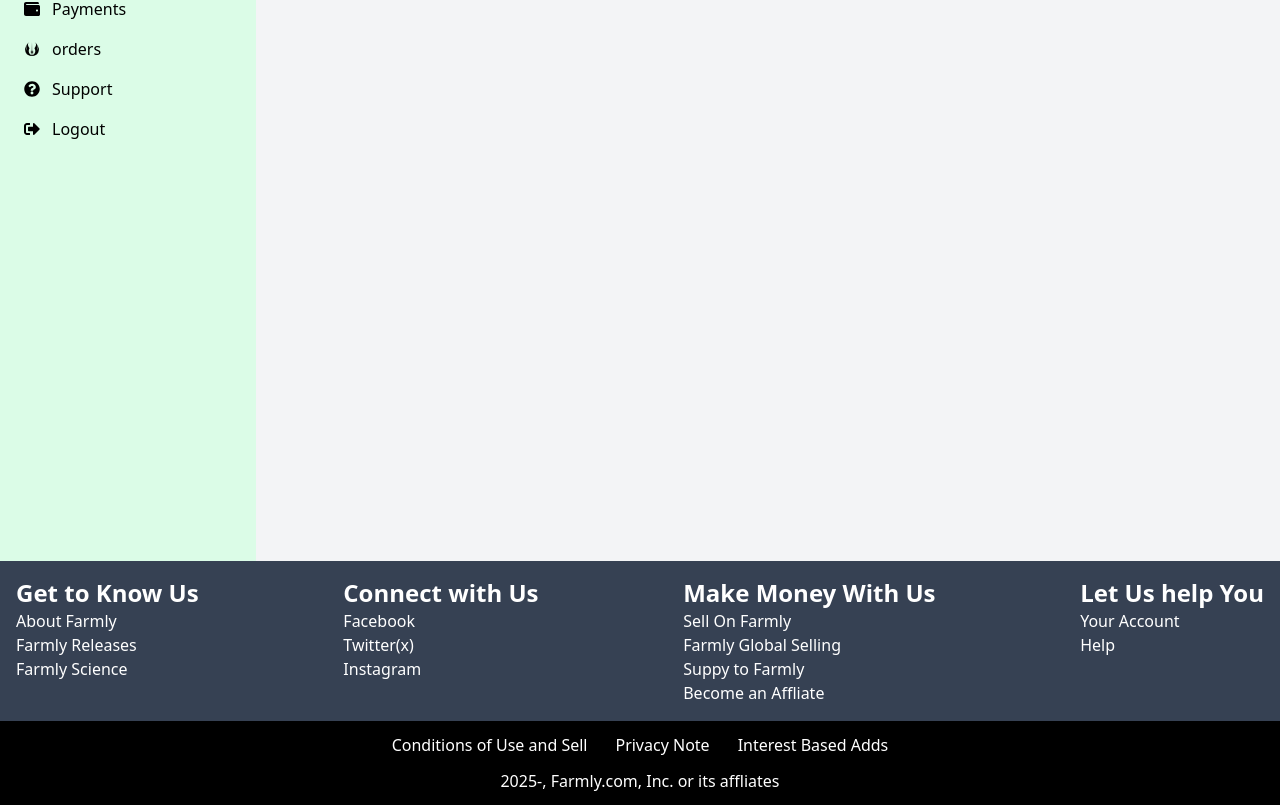
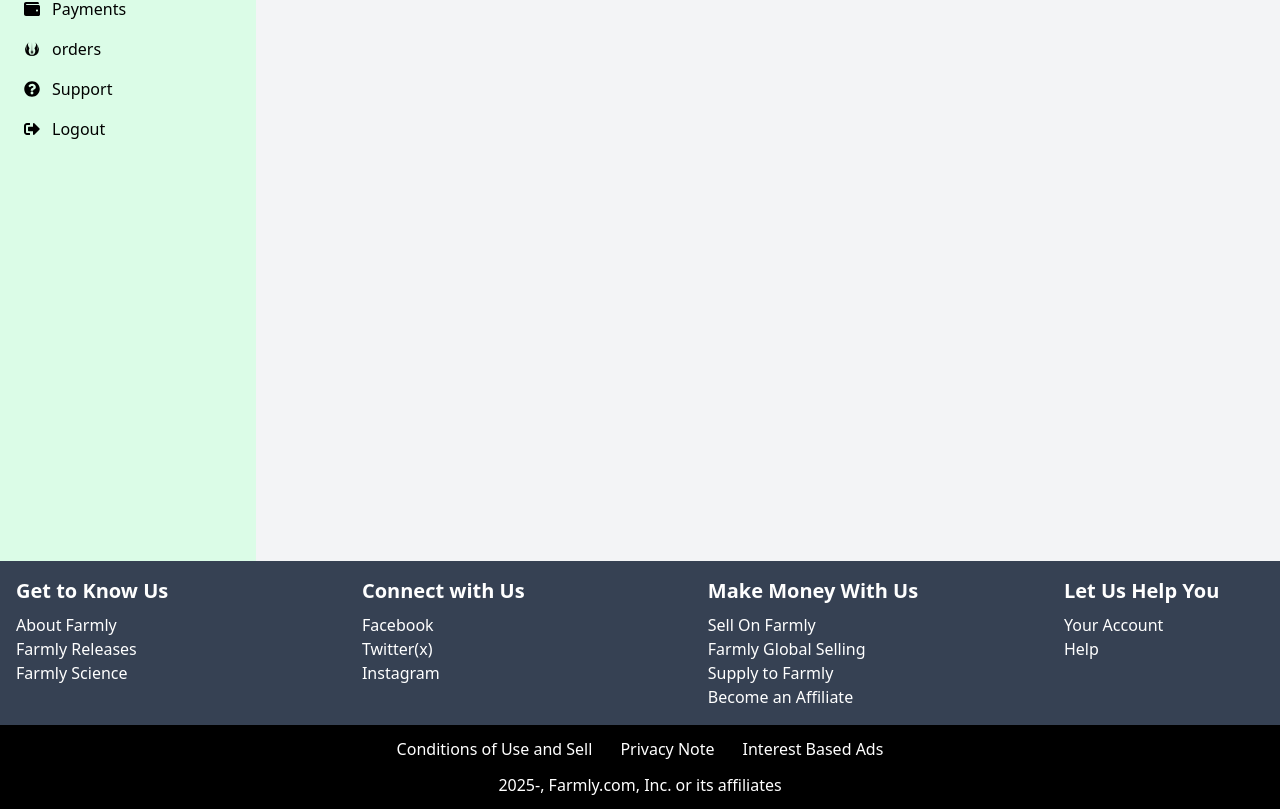
Before and after one commit to Sarat20/farmly, a React (Vite) app in the folder frontend/: page /vendor/dashboard/payments in a window 1280 px wide. Shown: the part 327-1136 px from the top of the page. Built offline with nearby package versions, Linux system fonts and the light colour scheme.

Commit message:
Update Footer.jsx

```diff
--- a/frontend/src/components/Footer.jsx
+++ b/frontend/src/components/Footer.jsx
@@ -3,55 +3,47 @@ import React from "react";
 const Footer = () => {
   return (
     <div className="flex flex-col">
-
       {/* --this is footer top */}
-      <div className="bg-gray-700 text-white flex flex-row px-4 justify-between py-4">
-        <div>
-          <span className="text-2xl font-bold">Get to Know Us</span>
-          <ul>About Farmly </ul>
+      <div className="bg-gray-700 text-white flex flex-col md:flex-row flex-wrap px-4 justify-between py-4 gap-6">
+        <div className="min-w-[200px]">
+          <span className="text-xl font-bold block mb-2">Get to Know Us</span>
+          <ul>About Farmly</ul>
           <ul>Farmly Releases</ul>
           <ul>Farmly Science</ul>
         </div>
 
-        <div>
-
-          <span className="text-2xl font-bold"> Connect with Us</span>
+        <div className="min-w-[200px]">
+          <span className="text-xl font-bold block mb-2">Connect with Us</span>
           <ul>Facebook</ul>
           <ul>Twitter(x)</ul>
           <ul>Instagram</ul>
         </div>
 
-        <div>
-
-          <span className="text-2xl font-bold"> Make Money With Us</span>
+        <div className="min-w-[200px]">
+          <span className="text-xl font-bold block mb-2">Make Money With Us</span>
           <ul>Sell On Farmly</ul>
           <ul>Farmly Global Selling</ul>
-          <ul>Suppy to Farmly</ul>
-          <ul>Become an Affliate</ul>
+          <ul>Supply to Farmly</ul>
+          <ul>Become an Affiliate</ul>
         </div>
 
-        <div>
-
-          <span className="text-2xl font-bold">Let Us help You</span>
+        <div className="min-w-[200px]">
+          <span className="text-xl font-bold block mb-2">Let Us Help You</span>
           <ul>Your Account</ul>
           <ul>Help</ul>
         </div>
-
       </div>
 
-      {/* this is about footer end */}
-
-      <div className="flex flex-col items-center bg-black text-white">
-        <div className="flex flex-row space-x-7 mt-3">
-
+      {/* --this is footer bottom */}
+      <div className="flex flex-col items-center bg-black text-white text-center">
+        <div className="flex flex-col md:flex-row md:space-x-7 mt-3 space-y-1 md:space-y-0">
           <p>Conditions of Use and Sell</p>
           <p>Privacy Note</p>
-          <p>Interest Based Adds</p>
+          <p>Interest Based Ads</p>
         </div>
         <div className="py-3">
-            <p>2025-, Farmly.com, Inc.  or its affliates</p>
+          <p>2025-, Farmly.com, Inc. or its affiliates</p>
         </div>
-
       </div>
     </div>
   );
```
